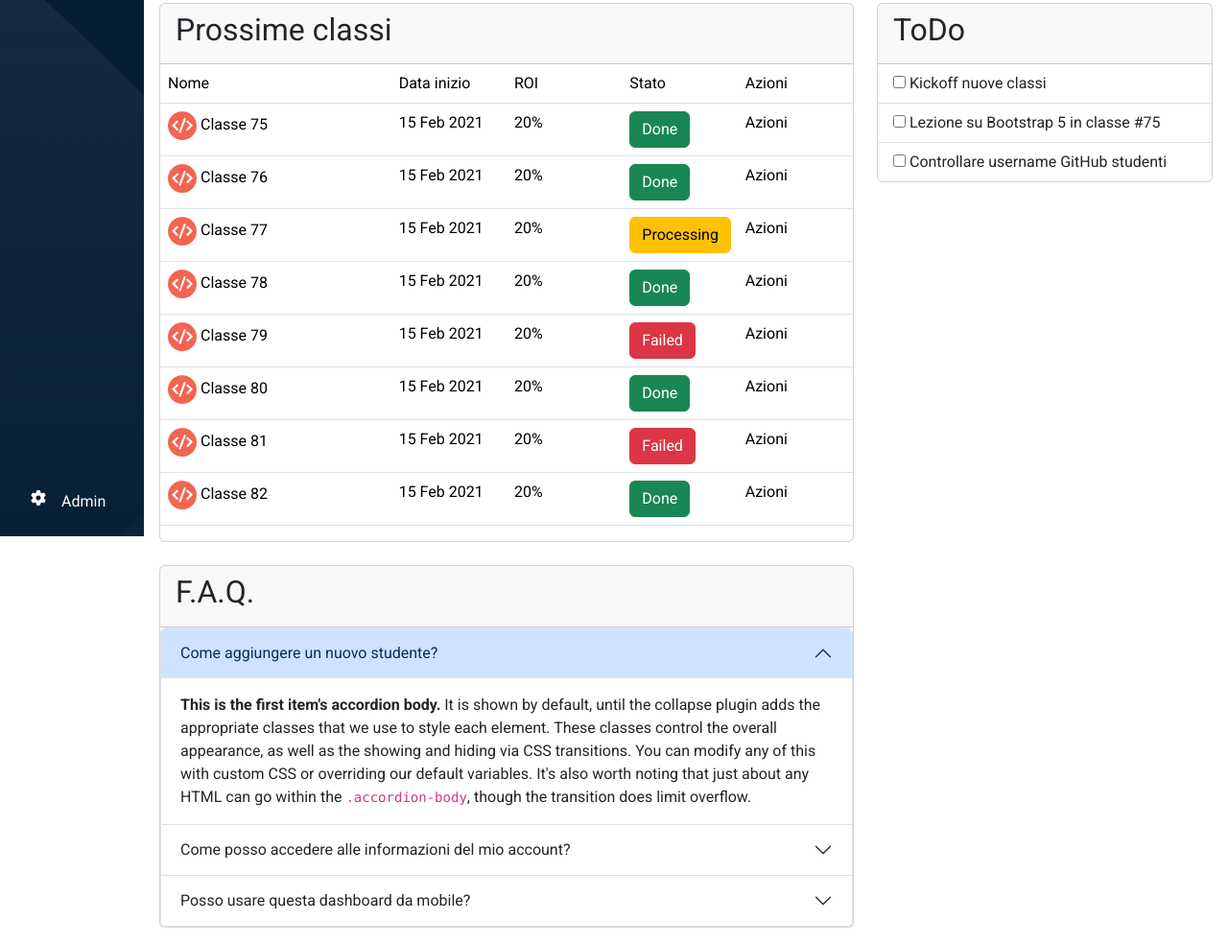
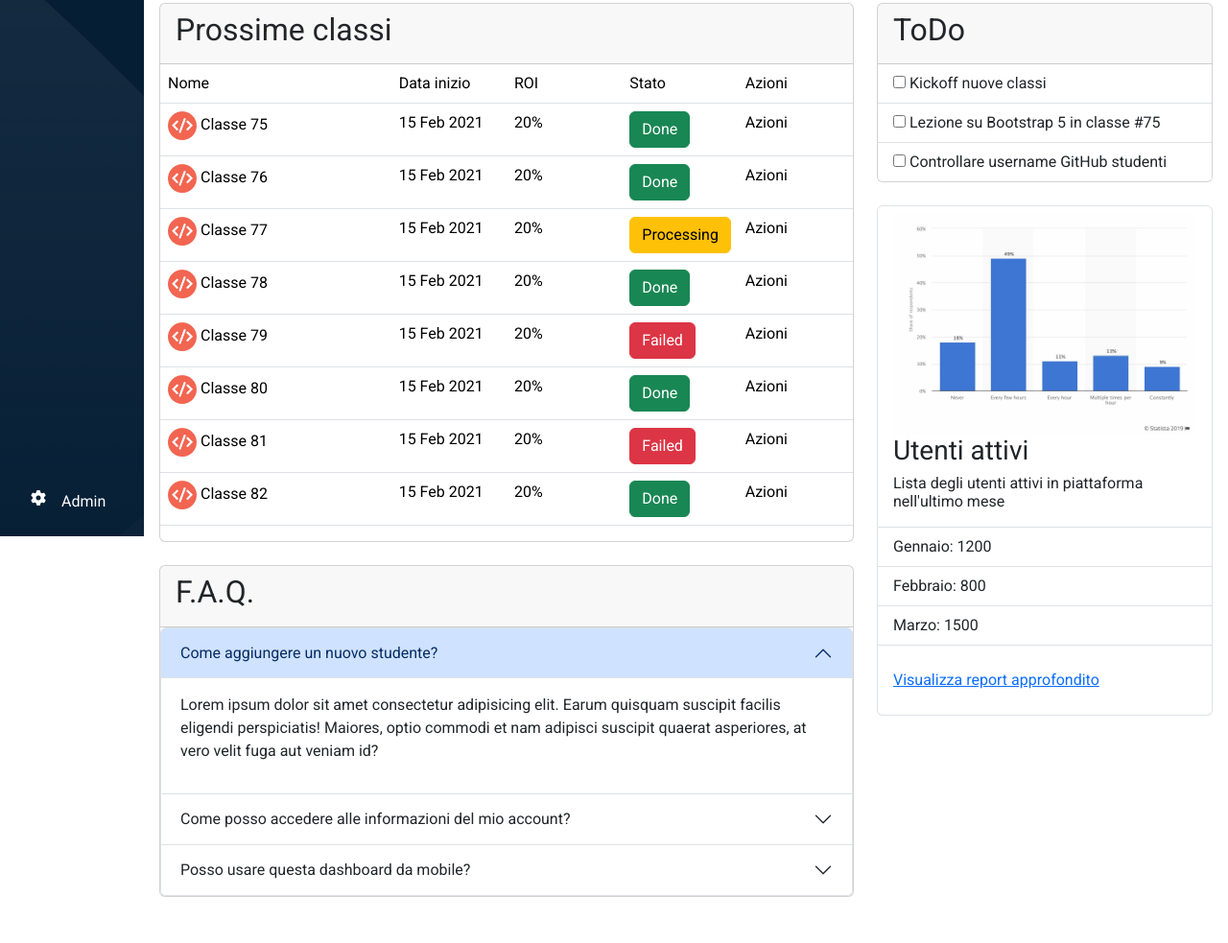
Before and after one commit to danielecarpentiero/html-css-bootstrap-dashboard, a plain HTML site: page index.html in a window 1280 px wide. Shown: the part 241-1224 px from the top of the page at 96% size. After the commit the page ends 1192 px from the top, so only its background shows below. Drawn offline with nearby package versions, Linux system fonts and the light colour scheme.

Commit message:
feat: Graph

```diff
--- a/css/style.css
+++ b/css/style.css
@@ -120,5 +120,9 @@ main {
 .class {
   width: 30px;
 }
+
+#graph{
+  height: auto;
+}
 /* /main dashboard lower */
 /* /main */
--- a/index.html
+++ b/index.html
@@ -221,7 +221,7 @@
                   </h2>
                   <div id="collapseOne" class="accordion-collapse collapse show" data-bs-parent="#accordionExample">
                     <div class="accordion-body">
-                      <strong>This is the first item's accordion body.</strong> It is shown by default, until the collapse plugin adds the appropriate classes that we use to style each element. These classes control the overall appearance, as well as the showing and hiding via CSS transitions. You can modify any of this with custom CSS or overriding our default variables. It's also worth noting that just about any HTML can go within the <code>.accordion-body</code>, though the transition does limit overflow.
+                      <p>Lorem ipsum dolor sit amet consectetur adipisicing elit. Earum quisquam suscipit facilis eligendi perspiciatis! Maiores, optio commodi et nam adipisci suscipit quaerat asperiores, at vero velit fuga aut veniam id?</p>
                     </div>
                   </div>
                 </div>
@@ -233,7 +233,7 @@
                   </h2>
                   <div id="collapseTwo" class="accordion-collapse collapse" data-bs-parent="#accordionExample">
                     <div class="accordion-body">
-                      <strong>This is the second item's accordion body.</strong> It is hidden by default, until the collapse plugin adds the appropriate classes that we use to style each element. These classes control the overall appearance, as well as the showing and hiding via CSS transitions. You can modify any of this with custom CSS or overriding our default variables. It's also worth noting that just about any HTML can go within the <code>.accordion-body</code>, though the transition does limit overflow.
+                      <p>Lorem ipsum dolor sit amet, consectetur adipisicing elit. Pariatur omnis consectetur ratione velit commodi. Nobis a, sunt recusandae ratione dolore consequuntur! Aspernatur voluptatem rem quibusdam inventore similique tempore neque eligendi!</p>
                     </div>
                   </div>
                 </div>
@@ -245,7 +245,7 @@
                   </h2>
                   <div id="collapseThree" class="accordion-collapse collapse" data-bs-parent="#accordionExample">
                     <div class="accordion-body">
-                      <strong>This is the third item's accordion body.</strong> It is hidden by default, until the collapse plugin adds the appropriate classes that we use to style each element. These classes control the overall appearance, as well as the showing and hiding via CSS transitions. You can modify any of this with custom CSS or overriding our default variables. It's also worth noting that just about any HTML can go within the <code>.accordion-body</code>, though the transition does limit overflow.
+                      <p>Lorem ipsum dolor sit amet consectetur adipisicing elit. Facilis possimus repellendus dignissimos sed a voluptatem tenetur corporis eius, assumenda cum commodi earum? Beatae et fuga, corporis modi laborum similique repellat!</p>
                     </div>
                   </div>
                 </div>
@@ -278,6 +278,19 @@
                 </li>
               </ul>
             </div>
+            <ul class="list-group">
+              <li class="list-group-item">
+                <img src="img/stats.jpeg" class="img-fluid" id="graph" alt="StatGraph">
+                <h3>Utenti attivi</h3>
+                <h6>
+                  Lista degli utenti attivi in piattaforma nell'ultimo mese
+                </h6>
+              </li>
+              <li class="list-group-item">Gennaio: 1200</li>
+              <li class="list-group-item">Febbraio: 800</li>
+              <li class="list-group-item">Marzo: 1500</li>
+              <li class="list-group-item pt-4 pb-4"><a href="#">Visualizza report approfondito</a></li>
+            </ul>
           </div>
          </div>
         </section>
```
Also changed, not shown: img/stats.jpeg (added).
